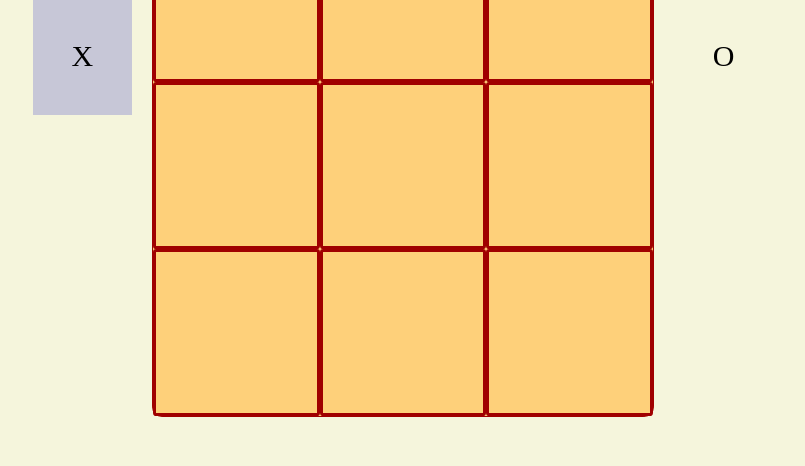
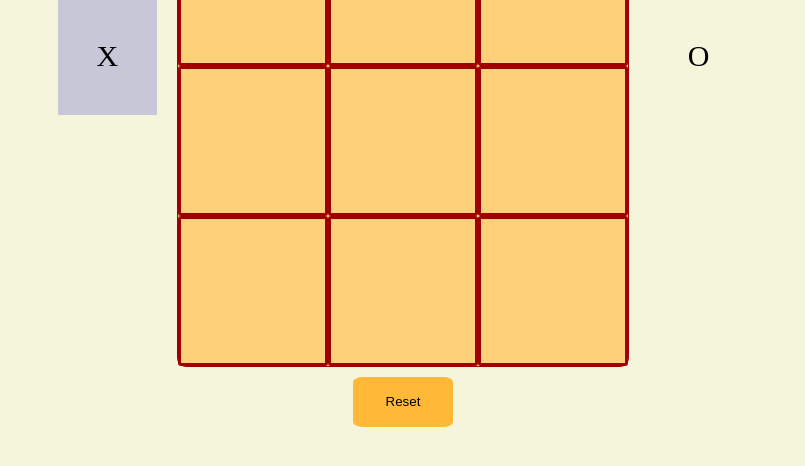
Before and after one commit to EnterOrion/tic-tac-toe, a plain HTML site: page index.html in a window 1280 px wide. Shown: the part 232-698 px from the top of the page, without its empty margins (237-1042 px from the left). Drawn offline with Linux system fonts and the light colour scheme.

Commit message:
Add reset button

```diff
--- a/app.js
+++ b/app.js
@@ -54,7 +54,6 @@ const gameBoard = (function() {
                     if (_board[l] != " ")
                     {
                         tie_checker++;
-                        console.log(tie_checker);
                         if (tie_checker == 9)
                         {
                             document.getElementById("header").innerHTML = `Tie!`;
@@ -75,6 +74,13 @@ const gameBoard = (function() {
             boardSquares[i].innerHTML = _board[i];
           }
     }
+
+    let resetButton = document.getElementById("reset");
+    resetButton.addEventListener("click", () => {
+        clearBoard.clearSquare(_board);
+        gameController.currentPlayer.marker = 'X';
+    })
+
 
 })();
 
@@ -106,7 +112,6 @@ const gameController = (() => {
 
 })();
 
-
 const clearBoard = (() => {
     clearSquare = (boardArray) => {
         let boardSquares = document.getElementsByClassName("square");
@@ -117,10 +122,13 @@ const clearBoard = (() => {
             boardArray[n] = " ";
         }
         document.getElementById("player1").style.backgroundColor = "rgb(153, 153, 211, 0.5)";
+        document.getElementById("player2").style.backgroundColor = "beige";
+        document.getElementById("header").innerHTML =  "May the best player win!";
+
     }
 
     return {
-        clearBoard
+        clearSquare
     }
 
 })();
--- a/index.html
+++ b/index.html
@@ -38,5 +38,7 @@
         <p id="player2marker">O</p>
     </div>
     </div>
+
+    <button id="reset">Reset</button>
 </body>
 </html>
--- a/style.css
+++ b/style.css
@@ -12,8 +12,8 @@ body {
 }
 
 .gameboard {
-  height: 500px;
-  width: 500px;
+  height: 450px;
+  width: 450px;
   background-color: rgba(255, 205, 112, 0.904);
   border: 1px solid rgb(160, 0, 0);
   border-radius: 2%;
@@ -58,3 +58,12 @@ body {
   text-decoration: none;
   text-align: center;
 }
+
+#reset {
+  width: 100px;
+  height: 50px;
+  border: none;
+  border-radius: 10%;
+  background-color: rgb(255, 185, 55);
+  margin-top: 10px;
+}
```
